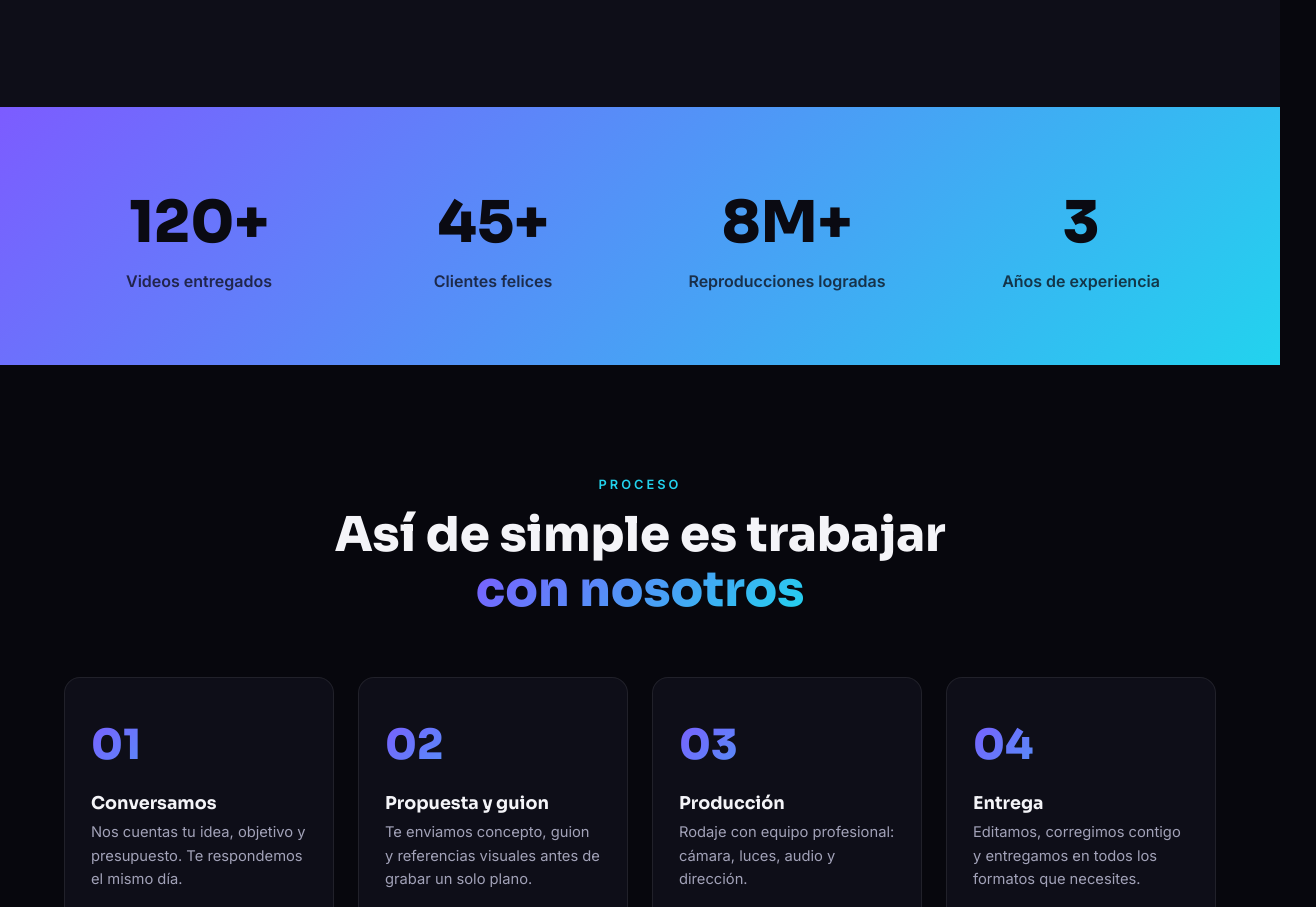
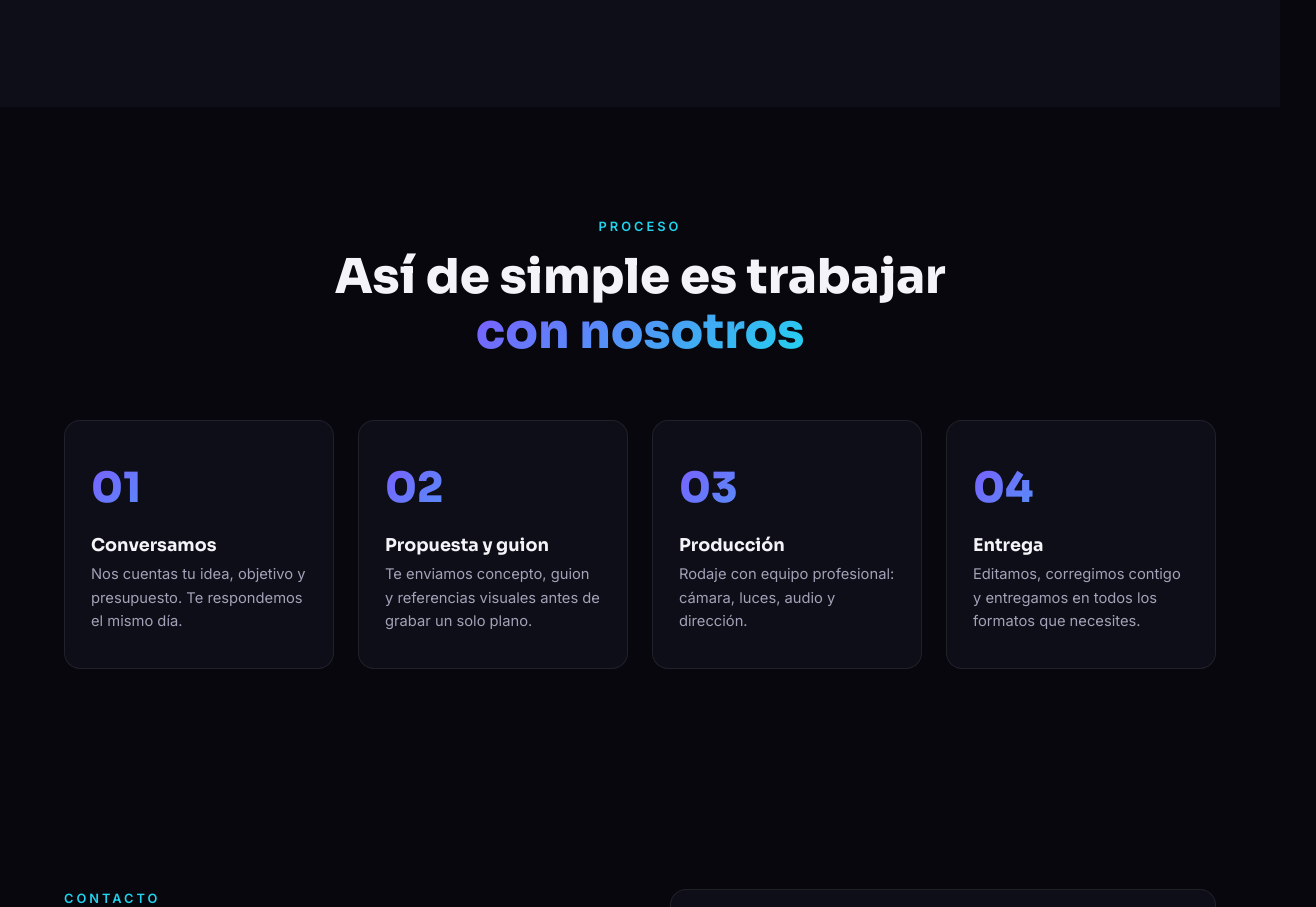
Before and after one commit to maverickpineda4-collab/advisual, a website built with Vite: page index.html in a window 1280 px wide. Shown: the part 3033-3940 px from the top of the page, 1316 px wide, since content can reach past the window. Built offline with nearby package versions, Linux system fonts and the light colour scheme.

Commit message:
Eliminar seccion de cifras: solo mostraremos numeros reales y verificables

```diff
--- a/css/styles.css
+++ b/css/styles.css
@@ -494,26 +494,8 @@ img, video { max-width: 100%; display: block; } /* Multimedia nunca se sale de s
 .proyecto__info h3 { font-size: 1rem; margin-bottom: 4px; }
 .proyecto__info p { color: var(--texto-suave); font-size: 0.82rem; text-transform: uppercase; letter-spacing: 1.5px; }
 
-/* ──────────────────────────────────────────────
-   10. CIFRAS (contadores)
-   ────────────────────────────────────────────── */
-.cifras {
-    background: var(--degradado);
-    padding: 70px 0;
-}
-.cifras__grid {
-    display: grid;
-    grid-template-columns: repeat(4, 1fr);
-    gap: 24px;
-    text-align: center;
-}
-.cifra__numero, .cifra__mas {
-    font-family: "Sora", sans-serif;
-    font-size: clamp(2.4rem, 5vw, 3.6rem);
-    font-weight: 800;
-    color: #0a0a12;                    /* Números oscuros sobre la cinta de color */
-}
-.cifra p { color: rgba(10, 10, 18, 0.75); font-weight: 600; }
+/* (La sección 10 de cifras/contadores se eliminó:
+    solo mostraremos números reales y verificables) */
 
 /* ──────────────────────────────────────────────
    11. PROCESO (4 pasos)
@@ -707,7 +689,6 @@ img, video { max-width: 100%; display: block; } /* Multimedia nunca se sale de s
 @media (max-width: 992px) {
     .servicios__grid, .portafolio__grid { grid-template-columns: repeat(2, 1fr); } /* 2 columnas en tablet */
     .proceso__grid { grid-template-columns: repeat(2, 1fr); }
-    .cifras__grid { grid-template-columns: repeat(2, 1fr); gap: 36px; }
 }
 
 @media (max-width: 768px) {
--- a/index.html
+++ b/index.html
@@ -292,18 +292,10 @@
             </div>
         </section>
 
-        <!-- ══════════════════════════════════════════════════════════════
-             CIFRAS (contadores animados con JavaScript)
-             ══════════════════════════════════════════════════════════════ -->
-        <section class="cifras">
-            <div class="contenedor cifras__grid">
-                <!-- data-meta = número final hasta el que cuenta la animación (el JS lo lee) -->
-                <div class="cifra" data-aos="fade-up"><span class="cifra__numero" data-meta="120">0</span><span class="cifra__mas">+</span><p>Videos entregados</p></div>
-                <div class="cifra" data-aos="fade-up" data-aos-delay="100"><span class="cifra__numero" data-meta="45">0</span><span class="cifra__mas">+</span><p>Clientes felices</p></div>
-                <div class="cifra" data-aos="fade-up" data-aos-delay="200"><span class="cifra__numero" data-meta="8">0</span><span class="cifra__mas">M+</span><p>Reproducciones logradas</p></div>
-                <div class="cifra" data-aos="fade-up" data-aos-delay="300"><span class="cifra__numero" data-meta="3">0</span><span class="cifra__mas"></span><p>Años de experiencia</p></div>
-            </div>
-        </section>
+        <!-- NOTA: No mostramos contadores de cifras (videos entregados, clientes, etc.)
+             por decisión de diseño: publicar números sin poder respaldarlos resta
+             credibilidad. Cuando Advisual tenga cifras reales y verificables,
+             esta sección puede volver con datos honestos. -->
 
         <!-- ══════════════════════════════════════════════════════════════
              SECCIÓN PROCESO (cómo trabajamos: genera confianza)
--- a/js/main.js
+++ b/js/main.js
@@ -59,37 +59,8 @@ document.addEventListener("DOMContentLoaded", () => {
         });
     });
 
-    /* ──────────────────────────────────────────────
-       5. CONTADORES ANIMADOS (la sección de cifras)
-       Cuentan de 0 hasta el número final cuando la
-       sección se hace visible. Usamos IntersectionObserver,
-       que es la forma moderna y eficiente de detectar
-       cuándo algo entra en pantalla.
-       ────────────────────────────────────────────── */
-    const numeros = document.querySelectorAll(".cifra__numero"); // Todos los números a animar
-
-    const observador = new IntersectionObserver((entradas) => {
-        entradas.forEach((entrada) => {
-            if (!entrada.isIntersecting) return; // Si aún no es visible, no hacemos nada
-
-            const elemento = entrada.target;
-            const meta = Number(elemento.dataset.meta); // Número final (viene del HTML: data-meta="120")
-            const duracion = 1600;                       // La cuenta dura 1,6 segundos
-            const inicio = performance.now();            // Momento exacto en que empieza
-
-            // Esta función se ejecuta en cada "cuadro" de la animación (~60 veces/segundo)
-            const avanzar = (ahora) => {
-                const progreso = Math.min((ahora - inicio) / duracion, 1); // 0 → 1
-                elemento.textContent = Math.floor(progreso * meta);        // Número redondeado hacia abajo
-                if (progreso < 1) requestAnimationFrame(avanzar);          // Seguimos hasta llegar a la meta
-            };
-            requestAnimationFrame(avanzar);
-
-            observador.unobserve(elemento); // Ya se animó: dejamos de observarlo (ahorra recursos)
-        });
-    }, { threshold: 0.5 }); // Se activa cuando el 50% del número ya es visible
-
-    numeros.forEach((n) => observador.observe(n)); // Ponemos a todos los números "bajo vigilancia"
+    /* (La sección 5 de contadores animados se eliminó junto con la
+       sección de cifras: solo mostraremos números reales y verificables) */
 
     /* ──────────────────────────────────────────────
        6. FILTRO DEL PORTAFOLIO
```
